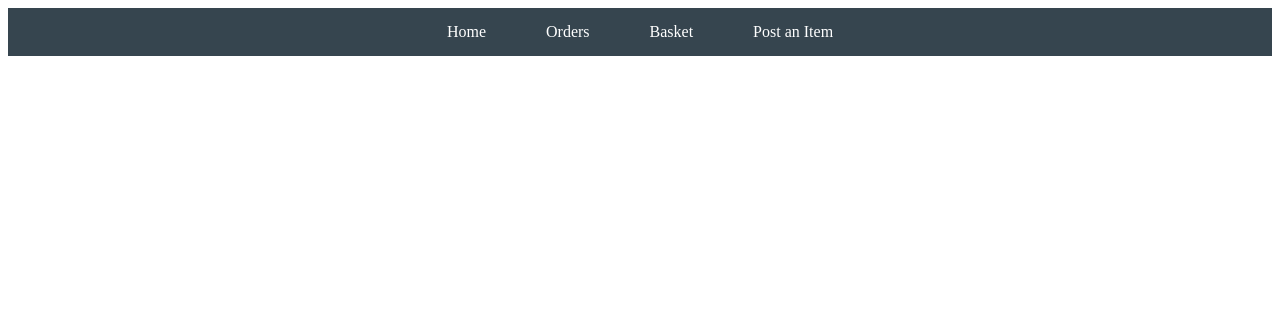
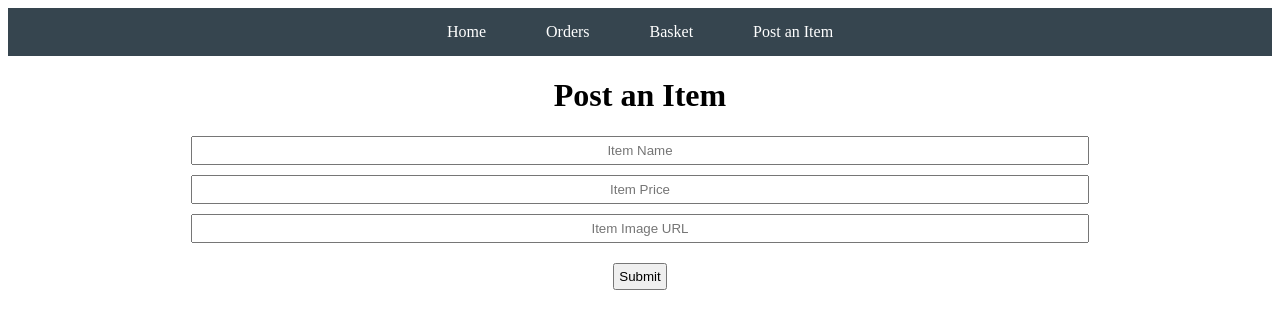
Before and after one commit to yahya003/nc-amazon, a Vue app: page /postItem in a window 1280 px wide. Shown: the top 328 px of the page. Built offline with nearby package versions, Linux system fonts and the light colour scheme.

Commit message:
Setup layout and bindings for form

```diff
--- a/src/api.js
+++ b/src/api.js
@@ -29,9 +29,10 @@ export const fetchItemById = (id) => {
 };
 
 export const postItem = (item) => {
-  return myApi.post(`/items`, item).then((res) => {
-    return res;
-  });
+  console.log(item)
+  //return myApi.post(`/items`, item).then((res) => {
+    //return res;
+  //});
 };
 
 export const deleteItemFromBasket = (id) => {
--- a/src/components/views/PostItem.vue
+++ b/src/components/views/PostItem.vue
@@ -1,15 +1,59 @@
 <template>
+  <h1>Post an Item</h1>
     <div>
-      <h1>Post an Item</h1>
+      <form>
+        <input required v-model="itemName" placeholder="Item Name"/>
+        <input required  v-model="itemPrice" placeholder="Item Price"/>
+        <input required v-model="itemURL" placeholder="Item Image URL"/>
+        <button type = "button" @click="listItem(itemName, itemPrice, itemURL)">Submit</button>
+      </form>
     </div>
 </template>
 
 <script>
+import { postItem } from '../../api';
+
   export default {
-    name: "PostItem"
+    name: "PostItem",
+
+    data() {
+      return {
+        itemName: null,
+        itemPrice: null,
+        itemURL: null,
+      }
+    },
+
+    methods: {
+      listItem:  async function (itemName, itemPrice, itemURL ) {
+        const item = {
+          itemName: itemName,
+          itemPrice: itemPrice,
+          itemURL: itemURL
+        }
+        console.log("here")
+        await postItem(item)
+      }
+    }
   }
 </script>
 
 <style scoped>
+  h1 {
+    color: black;
+  }
+
+  input {
+    display: block;
+    margin: 10px auto 0 auto;
+    text-align: center;
+    padding: 5px;
+    width: 70%;
+  }
+
+  button {
+    margin-top: 20px;
+    padding: 4px;
+  }
 
 </style>
```
